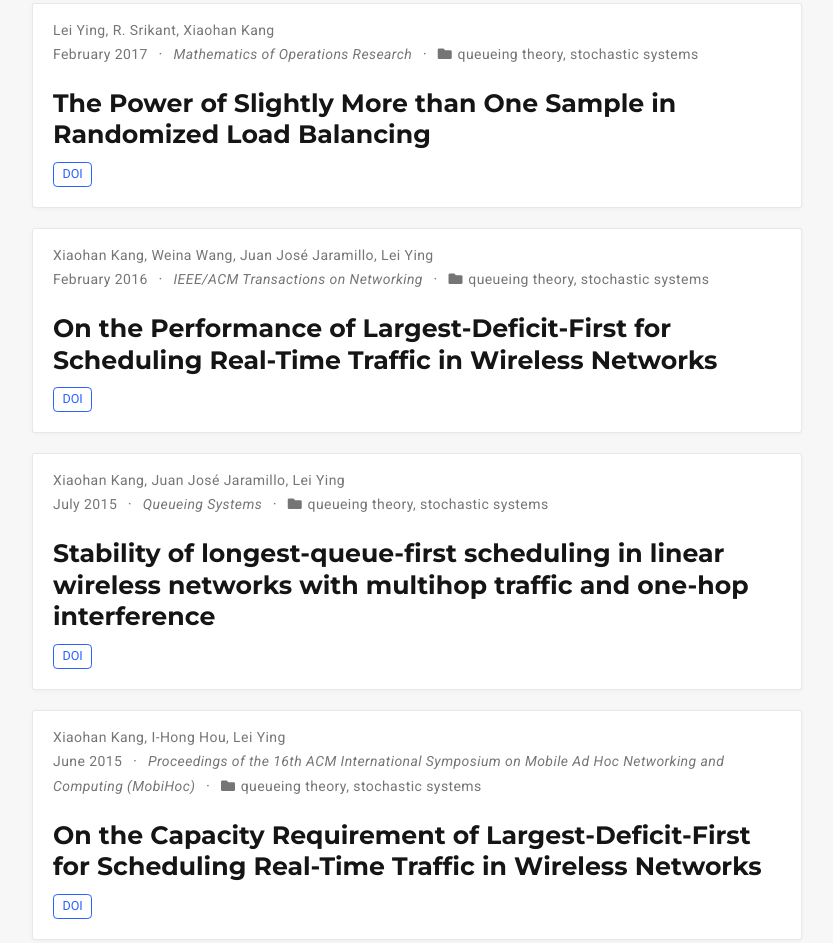
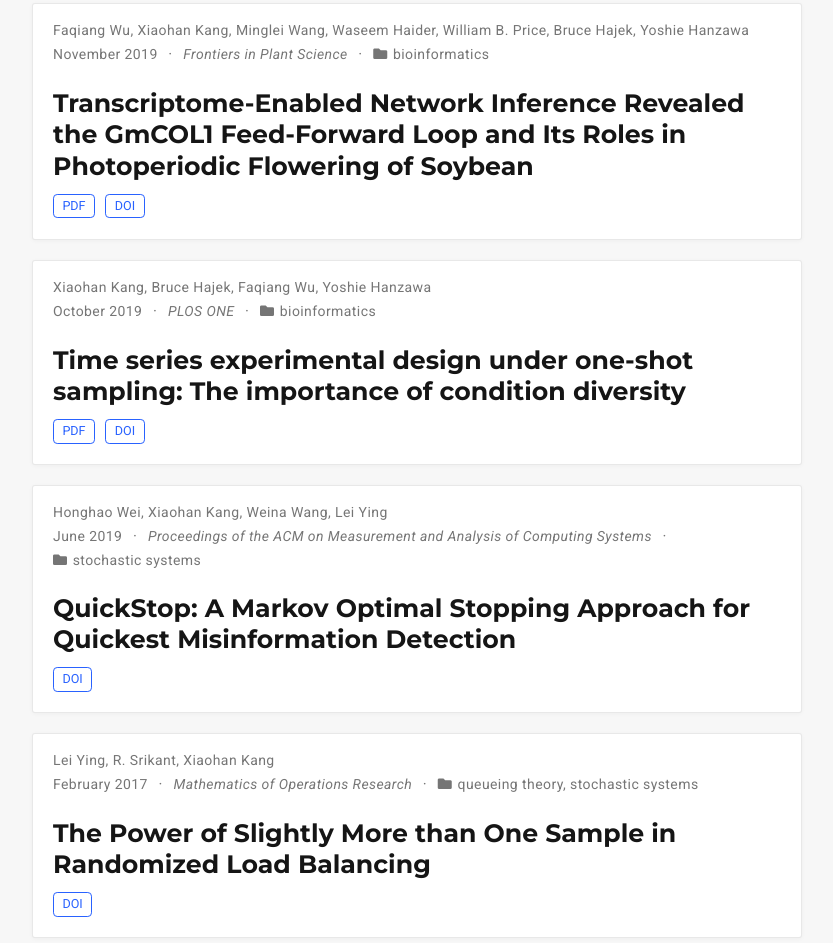
Before and after one commit to Veggente/Veggente.github.io, a plain HTML site: page index.html in a window 1280 px wide. Shown: the part 1084-2027 px from the top of the page, without its empty margins (423-1256 px from the left). Drawn offline with nearby package versions, Linux system fonts and the light colour scheme; some icons are missing.

Commit message:
Build site for updated feature publications

```diff
--- a/index.html
+++ b/index.html
@@ -678,6 +678,402 @@ supervision of <a href="https://leiying.engin.umich.edu/" target="_blank">Prof.
 
 
 
+  <span><a href="/authors/faqiang-wu/">Faqiang Wu</a></span>, <span><a href="/authors/xiaohan-kang/">Xiaohan Kang</a></span>, <span><a href="/authors/minglei-wang/">Minglei Wang</a></span>, <span><a href="/authors/waseem-haider/">Waseem Haider</a></span>, <span><a href="/authors/william-b.-price/">William B. Price</a></span>, <span><a href="/authors/bruce-hajek/">Bruce Hajek</a></span>, <span><a href="/authors/yoshie-hanzawa/">Yoshie Hanzawa</a></span>
+
+  </div>
+
+
+
+
+  <span class="article-date">
+
+
+
+
+    November 2019
+  </span>
+
+
+
+  <span class="middot-divider"></span>
+  <span class="pub-publication">
+
+      <em>Frontiers in Plant Science</em>
+
+  </span>
+
+
+
+
+
+
+
+
+
+
+  <span class="middot-divider"></span>
+  <span class="article-categories">
+    <i class="fas fa-folder mr-1"></i><a href="/categories/bioinformatics/">bioinformatics</a></span>
+
+
+</div>
+
+
+
+
+
+
+
+  <h3 class="article-title mb-1 mt-3">
+    <a href="/publication/wu-kang-wang-19/">Transcriptome-Enabled Network Inference Revealed the GmCOL1 Feed-Forward Loop and Its Roles in Photoperiodic Flowering of Soybean</a>
+  </h3>
+
+
+
+
+  <div class="btn-links">
+
+
+
+
+
+
+
+
+
+
+
+
+
+
+
+<a class="btn btn-outline-primary my-1 mr-1 btn-sm" href="https://www.frontiersin.org/articles/10.3389/fpls.2019.01221/pdf" target="_blank" rel="noopener">
+  PDF
+</a>
+
+
+
+
+
+
+
+
+
+
+
+
+
+
+
+<a class="btn btn-outline-primary my-1 mr-1 btn-sm" href="https://doi.org/10.3389/fpls.2019.01221" target="_blank" rel="noopener">
+  DOI
+</a>
+
+
+
+  </div>
+
+
+</div>
+
+
+
+
+
+
+
+
+
+
+
+
+
+
+
+
+
+
+
+<div class="card-simple">
+
+
+
+
+
+<div class="article-metadata">
+
+
+
+
+
+  <div>
+
+
+
+
+
+  <span><a href="/authors/xiaohan-kang/">Xiaohan Kang</a></span>, <span><a href="/authors/bruce-hajek/">Bruce Hajek</a></span>, <span><a href="/authors/faqiang-wu/">Faqiang Wu</a></span>, <span><a href="/authors/yoshie-hanzawa/">Yoshie Hanzawa</a></span>
+
+  </div>
+
+
+
+
+  <span class="article-date">
+
+
+
+
+    October 2019
+  </span>
+
+
+
+  <span class="middot-divider"></span>
+  <span class="pub-publication">
+
+      <em>PLOS ONE</em>
+
+  </span>
+
+
+
+
+
+
+
+
+
+
+  <span class="middot-divider"></span>
+  <span class="article-categories">
+    <i class="fas fa-folder mr-1"></i><a href="/categories/bioinformatics/">bioinformatics</a></span>
+
+
+</div>
+
+
+
+
+
+
+
+  <h3 class="article-title mb-1 mt-3">
+    <a href="/publication/kang-hajek-wu-19/">Time series experimental design under one-shot sampling: The importance of condition diversity</a>
+  </h3>
+
+
+
+
+  <div class="btn-links">
+
+
+
+
+
+
+
+
+
+
+
+
+
+
+
+<a class="btn btn-outline-primary my-1 mr-1 btn-sm" href="https://journals.plos.org/plosone/article/file?id=10.1371/journal.pone.0224577&amp;type=printable" target="_blank" rel="noopener">
+  PDF
+</a>
+
+
+
+
+
+
+
+
+
+
+
+
+
+
+
+<a class="btn btn-outline-primary my-1 mr-1 btn-sm" href="https://doi.org/10.1371/journal.pone.0224577" target="_blank" rel="noopener">
+  DOI
+</a>
+
+
+
+  </div>
+
+
+</div>
+
+
+
+
+
+
+
+
+
+
+
+
+
+
+
+
+
+
+
+<div class="card-simple">
+
+
+
+
+
+<div class="article-metadata">
+
+
+
+
+
+  <div>
+
+
+
+
+
+  <span><a href="/authors/honghao-wei/">Honghao Wei</a></span>, <span><a href="/authors/xiaohan-kang/">Xiaohan Kang</a></span>, <span><a href="/authors/weina-wang/">Weina Wang</a></span>, <span><a href="/authors/lei-ying/">Lei Ying</a></span>
+
+  </div>
+
+
+
+
+  <span class="article-date">
+
+
+
+
+    June 2019
+  </span>
+
+
+
+  <span class="middot-divider"></span>
+  <span class="pub-publication">
+
+      <em>Proceedings of the ACM on Measurement and Analysis of Computing Systems</em>
+
+  </span>
+
+
+
+
+
+
+
+
+
+
+  <span class="middot-divider"></span>
+  <span class="article-categories">
+    <i class="fas fa-folder mr-1"></i><a href="/categories/stochastic-systems/">stochastic systems</a></span>
+
+
+</div>
+
+
+
+
+
+
+
+  <h3 class="article-title mb-1 mt-3">
+    <a href="/publication/wei-2019/">QuickStop: A Markov Optimal Stopping Approach for Quickest Misinformation Detection</a>
+  </h3>
+
+
+
+
+  <div class="btn-links">
+
+
+
+
+
+
+
+
+
+
+
+
+
+
+
+
+
+
+
+
+
+
+
+
+
+
+
+<a class="btn btn-outline-primary my-1 mr-1 btn-sm" href="https://doi.org/10.1145/3341617.3326156" target="_blank" rel="noopener">
+  DOI
+</a>
+
+
+
+  </div>
+
+
+</div>
+
+
+
+
+
+
+
+
+
+
+
+
+
+
+
+
+
+
+
+<div class="card-simple">
+
+
+
+
+
+<div class="article-metadata">
+
+
+
+
+
+  <div>
+
+
+
+
+
   <span><a href="/authors/lei-ying/">Lei Ying</a></span>, <span><a href="/authors/r.-srikant/">R. Srikant</a></span>, <span><a href="/authors/xiaohan-kang/">Xiaohan Kang</a></span>
 
   </div>
@@ -888,262 +1284,6 @@ supervision of <a href="https://leiying.engin.umich.edu/" target="_blank">Prof.
 
 
 <a class="btn btn-outline-primary my-1 mr-1 btn-sm" href="https://doi.org/10.1109/TNET.2014.2360365" target="_blank" rel="noopener">
-  DOI
-</a>
-
-
-
-  </div>
-
-
-</div>
-
-
-
-
-
-
-
-
-
-
-
-
-
-
-
-
-
-
-
-<div class="card-simple">
-
-
-
-
-
-<div class="article-metadata">
-
-
-
-
-
-  <div>
-
-
-
-
-
-  <span><a href="/authors/xiaohan-kang/">Xiaohan Kang</a></span>, <span><a href="/authors/juan-jose-jaramillo/">Juan José Jaramillo</a></span>, <span><a href="/authors/lei-ying/">Lei Ying</a></span>
-
-  </div>
-
-
-
-
-  <span class="article-date">
-
-
-
-
-    July 2015
-  </span>
-
-
-
-  <span class="middot-divider"></span>
-  <span class="pub-publication">
-
-      <em>Queueing Systems</em>
-
-  </span>
-
-
-
-
-
-
-
-
-
-
-  <span class="middot-divider"></span>
-  <span class="article-categories">
-    <i class="fas fa-folder mr-1"></i><a href="/categories/queueing-theory/">queueing theory</a>, <a href="/categories/stochastic-systems/">stochastic systems</a></span>
-
-
-</div>
-
-
-
-
-
-
-
-  <h3 class="article-title mb-1 mt-3">
-    <a href="/publication/kang-jaramillo-ying-15/">Stability of longest-queue-first scheduling in linear wireless networks with multihop traffic and one-hop interference</a>
-  </h3>
-
-
-
-
-  <div class="btn-links">
-
-
-
-
-
-
-
-
-
-
-
-
-
-
-
-
-
-
-
-
-
-
-
-
-
-
-
-<a class="btn btn-outline-primary my-1 mr-1 btn-sm" href="https://doi.org/10.1007/s11134-015-9441-2" target="_blank" rel="noopener">
-  DOI
-</a>
-
-
-
-  </div>
-
-
-</div>
-
-
-
-
-
-
-
-
-
-
-
-
-
-
-
-
-
-
-
-<div class="card-simple">
-
-
-
-
-
-<div class="article-metadata">
-
-
-
-
-
-  <div>
-
-
-
-
-
-  <span><a href="/authors/xiaohan-kang/">Xiaohan Kang</a></span>, <span><a href="/authors/i-hong-hou/">I-Hong Hou</a></span>, <span><a href="/authors/lei-ying/">Lei Ying</a></span>
-
-  </div>
-
-
-
-
-  <span class="article-date">
-
-
-
-
-    June 2015
-  </span>
-
-
-
-  <span class="middot-divider"></span>
-  <span class="pub-publication">
-
-      <em>Proceedings of the 16th ACM International Symposium on Mobile Ad Hoc Networking and Computing (MobiHoc)</em>
-
-  </span>
-
-
-
-
-
-
-
-
-
-
-  <span class="middot-divider"></span>
-  <span class="article-categories">
-    <i class="fas fa-folder mr-1"></i><a href="/categories/queueing-theory/">queueing theory</a>, <a href="/categories/stochastic-systems/">stochastic systems</a></span>
-
-
-</div>
-
-
-
-
-
-
-
-  <h3 class="article-title mb-1 mt-3">
-    <a href="/publication/kang-hou-ying-15/">On the Capacity Requirement of Largest-Deficit-First for Scheduling Real-Time Traffic in Wireless Networks</a>
-  </h3>
-
-
-
-
-  <div class="btn-links">
-
-
-
-
-
-
-
-
-
-
-
-
-
-
-
-
-
-
-
-
-
-
-
-
-
-
-
-<a class="btn btn-outline-primary my-1 mr-1 btn-sm" href="https://doi.org/10.1145/2746285.2746302" target="_blank" rel="noopener">
   DOI
 </a>
 
```
